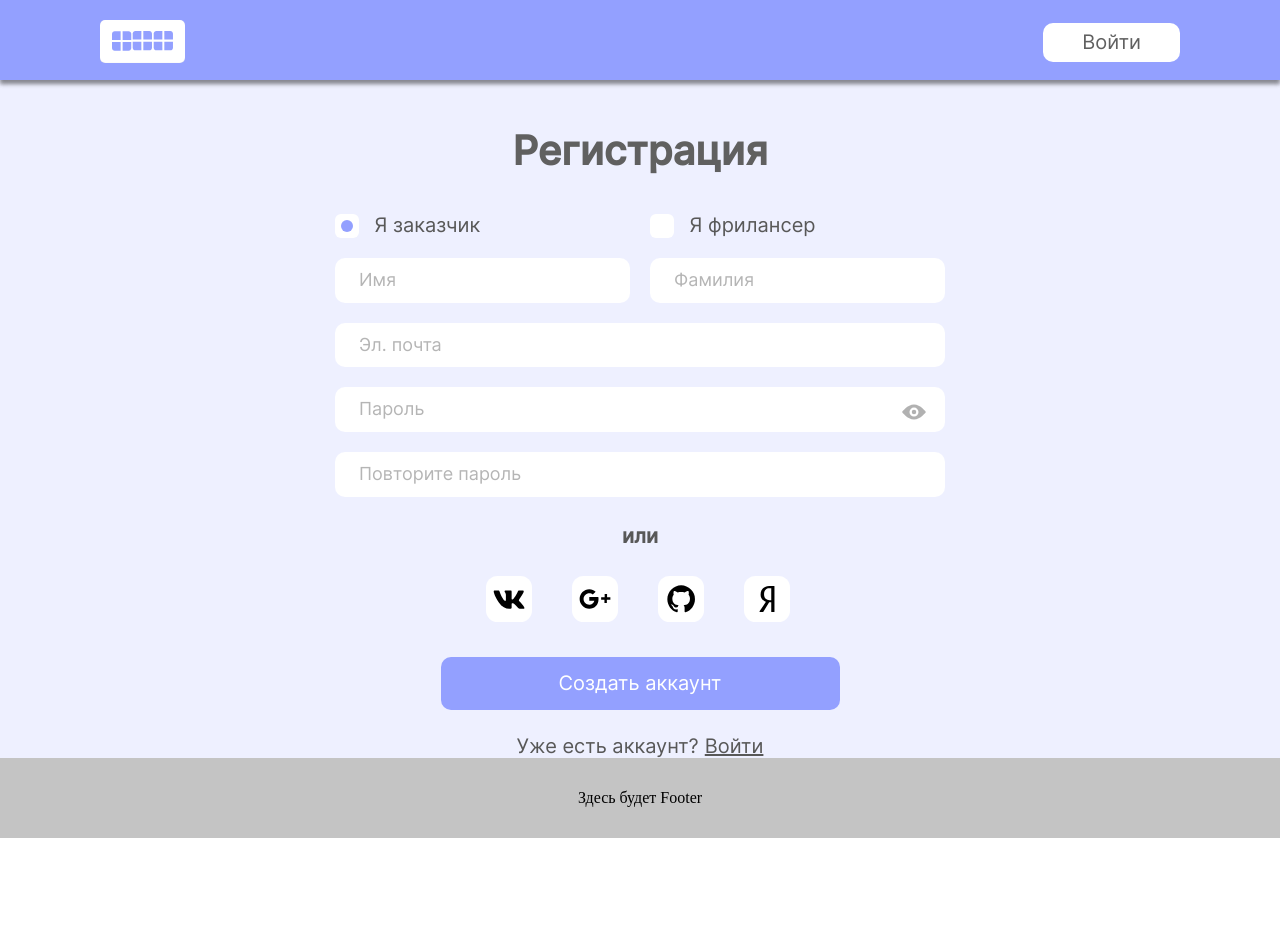
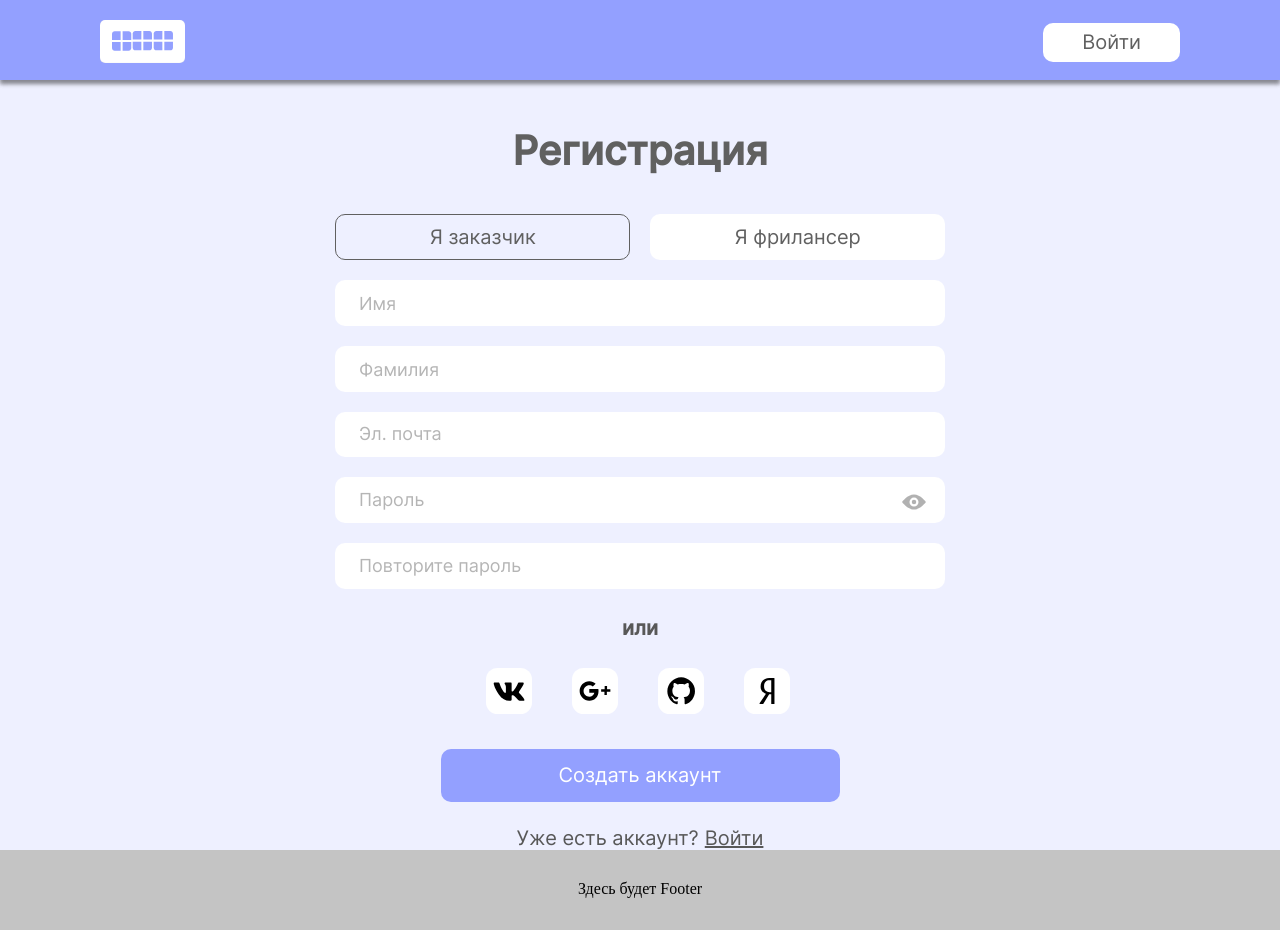
Before and after one commit to tutanhamon667/contract, a React (Create React App) app in the folder frontend/: page /signup in a window 1280 px wide. Before the commit the page ends 838 px from the top, so only its background shows below. Built offline with nearby package versions, Linux system fonts and the light colour scheme.

Commit message:
корректировать RegisterForm под новый макет

```diff
--- a/frontend/src/components/Button/Button.css
+++ b/frontend/src/components/Button/Button.css
@@ -21,19 +21,25 @@
     cursor: pointer;
     height: 53px;
     border: 1px solid #606060;
-    background-color: #EEF0FF;
+    background-color: inherit;
     display: flex;
     justify-content: center;
     align-items: center;
     border-radius: 10px;
     transition: all 0.2s ease-in-out;
 }
+
+.buttonWhite{
+    background-color: #FFFFFF;
+    border: none;
+}
+
 .buttonInherit:hover {
-    opacity: 0.7;
+    opacity: 0.8;
 
 }
 .buttonInherit:active {
-    opacity: 0.5;
+    opacity: 0.6;
 }
 
 
--- a/frontend/src/components/Button/Button.jsx
+++ b/frontend/src/components/Button/Button.jsx
@@ -1,15 +1,10 @@
 import React from "react";
 import "./Button.css";
 
-// Всё это надо будет прокинуть(например text='Создать аккаунт' width={399} height={53})
-// Чтобы изменять тему кнопки просто пишем в компоненте inheritTheme без значения
-// Обязательно прокидываем тип кнопки (например type="submit" если это форма)
-// ТАК КАК У НАС ПРОЕКТ БЕЗ TS - ПОДСКАЗКИ НЕ ВЫЛЕЗУТ, ВНИМАТЕЛЬНО СМОТРИТЕ, ЧТО ПРОКИДЫВАЕТЕ
-// P.S Не стесняемся добавлять функционал, если что-то будет нужно
-const Button = ({ text, width, height, inheritTheme, type, onClick }) => {
+const Button = ({ text, width, height, inheritTheme, type, onClick, white }) => {
   return (
     <button
-      className={`buttonActHov ${inheritTheme ? "buttonInherit" : "button"}`}
+      className={`buttonActHov ${inheritTheme ? "buttonInherit" : "button"} ${white && "buttonWhite"}`}
       style={{
         width,
         height,
--- a/frontend/src/components/Forms/RegisterForm/RegisterForm.css
+++ b/frontend/src/components/Forms/RegisterForm/RegisterForm.css
@@ -8,63 +8,13 @@
   align-items: center;
 }
 
-.register__statusNameContainer {
+.register__formRoleContainer{
   display: flex;
+  max-width: 610px;
+  width: 100%;
+  justify-content: space-between;
 }
 
-.register__statusNameLeft {
-  display: flex;
-  flex-direction: column;
-  margin-right: 20px;
-}
-
-.register__statusNameRight {
-  display: flex;
-  flex-direction: column;
-}
-
-.register__radioButtonLabel {
-  display: flex;
-}
-
-.register__radioButton {
-  display: none;
-}
-.register__radioButton:checked + .register__radioButtonFake::before {
-  opacity: 1;
-}
-
-.register__radioButtonFake {
-  display: block;
-  width: 24px;
-  height: 24px;
-  background-color: #ffffff;
-  border-radius: 6px;
-  position: relative;
-  cursor: pointer;
-}
-.register__radioButtonFake::before {
-  content: "";
-  position: absolute;
-  top: 50%;
-  left: 50%;
-  transform: translate(-50%, -50%);
-  display: block;
-  width: 12px;
-  height: 12px;
-  background-color: #93a0ff;
-  border-radius: 50%;
-  opacity: 0;
-  transition: 0.2s;
-}
-
-.register__radioButtonText {
-  color: #585858;
-  font-family: "Inter";
-  font-size: 20px;
-  font-weight: 400;
-  margin-left: 15px;
-}
 
 
 
--- a/frontend/src/components/Forms/RegisterForm/RegisterForm.jsx
+++ b/frontend/src/components/Forms/RegisterForm/RegisterForm.jsx
@@ -7,6 +7,7 @@ import "./RegisterForm.css";
 
 const RegisterForm = () => {
   const [showPassword, setShowPassword] = React.useState(false);
+  const [role, setRole] = React.useState("customer");
 
   const togglePasswordVisibility = () => {
     setShowPassword(!showPassword);
@@ -18,46 +19,43 @@ const RegisterForm = () => {
   return (
     <form className="register" onSubmit={handleSubmit}>
       <div className="register__form">
-        <div className="register__statusNameContainer">
-          <div className="register__statusNameLeft">
-            <label className="register__radioButtonLabel">
-              <input
-                className="register__radioButton"
-                id="customer"
-                type="radio"
-                name="role"
-                defaultChecked
+        <div className="register__formRoleContainer">
+          <Button
+            text="Я заказчик"
+            width={295}
+            height={46}
+            type="submit"
+            inheritTheme
+            white={role === "freelancer" ? true : false}
+            onClick={() => setRole("customer")}
           />
-              <span className="register__radioButtonFake"></span>
-              <span className="register__radioButtonText">Я заказчик</span>
-            </label>
+          <Button
+            text="Я фрилансер"
+            width={295}
+            height={46}
+            type="submit"
+            inheritTheme
+            white={role === "customer" ? true : false}
+            onClick={() => setRole("freelancer")}
+          />
+        </div>
         <InputAuth
           placeholder="Имя"
           marginTop={20}
+          width={610}
+          height={46}
           type="text"
           autocomplete="given-name"
         />
-          </div>
 
-          <div className="register__statusNameRight">
-            <label className="register__radioButtonLabel">
-              <input
-                className="register__radioButton"
-                id="freelancer"
-                type="radio"
-                name="role"
-              />
-              <span className="register__radioButtonFake"></span>
-              <span className="register__radioButtonText">Я фрилансер</span>
-            </label>
         <InputAuth
           placeholder="Фамилия"
           marginTop={20}
+          width={610}
+          height={46}
           type="text"
           autocomplete="family-name"
         />
-          </div>
-        </div>
         <InputAuth
           placeholder="Эл. почта"
           marginTop={20}
@@ -67,9 +65,10 @@ const RegisterForm = () => {
         />
         <InputAuth
           placeholder="Пароль"
-          pass= {togglePasswordVisibility}
+          pass={togglePasswordVisibility}
           marginTop={20}
           width={610}
+          height={46}
           type={showPassword ? "text" : "password"}
           autocomplete="new-password"
         />
@@ -77,6 +76,7 @@ const RegisterForm = () => {
           placeholder="Повторите пароль"
           marginTop={20}
           width={610}
+          height={46}
           type={showPassword ? "text" : "password"}
           autocomplete="new-password"
         />
--- a/frontend/src/components/InputAuth/InputAuth.jsx
+++ b/frontend/src/components/InputAuth/InputAuth.jsx
@@ -1,19 +1,29 @@
 import React from "react";
 import "./InputAuth.css";
 
-const InputAuth = ({ placeholder, type, autocomplete, width, value, onChange, marginTop, pass }) => {
+const InputAuth = ({
+  placeholder,
+  type,
+  autocomplete,
+  width,
+  height,
+  value,
+  onChange,
+  marginTop,
+  pass,
+}) => {
   return (
     <div className="inputContainer">
       <input
         className="input"
         placeholder={placeholder}
         autoComplete={autocomplete}
-        style={{width, marginTop}}
+        style={{ width, height, marginTop }}
         value={value}
         onChange={onChange}
         type={type}
       />
-      {pass && <div className="input__showPass" onClick={pass}/>}
+      {pass && <div className="input__showPass" onClick={pass} />}
     </div>
   );
 };
```
Lines whose indentation alone changed are shown as unchanged.
